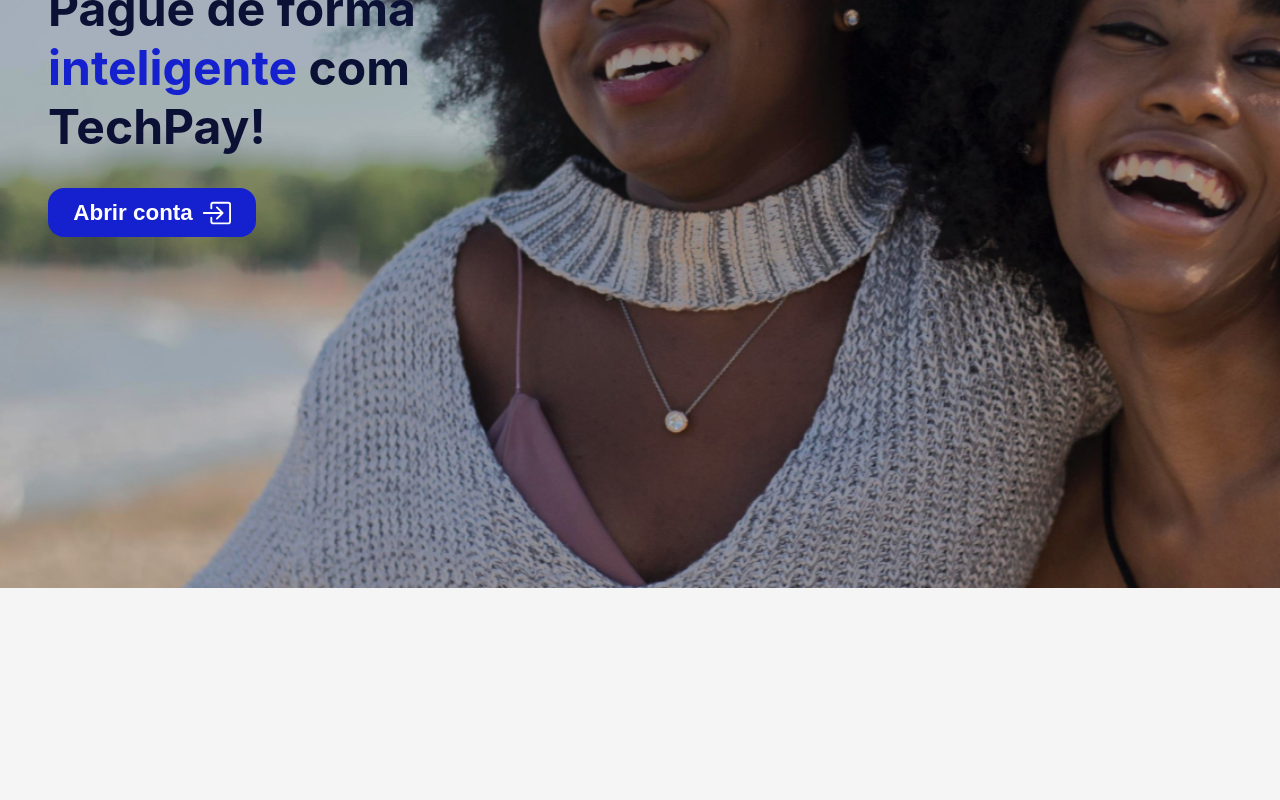
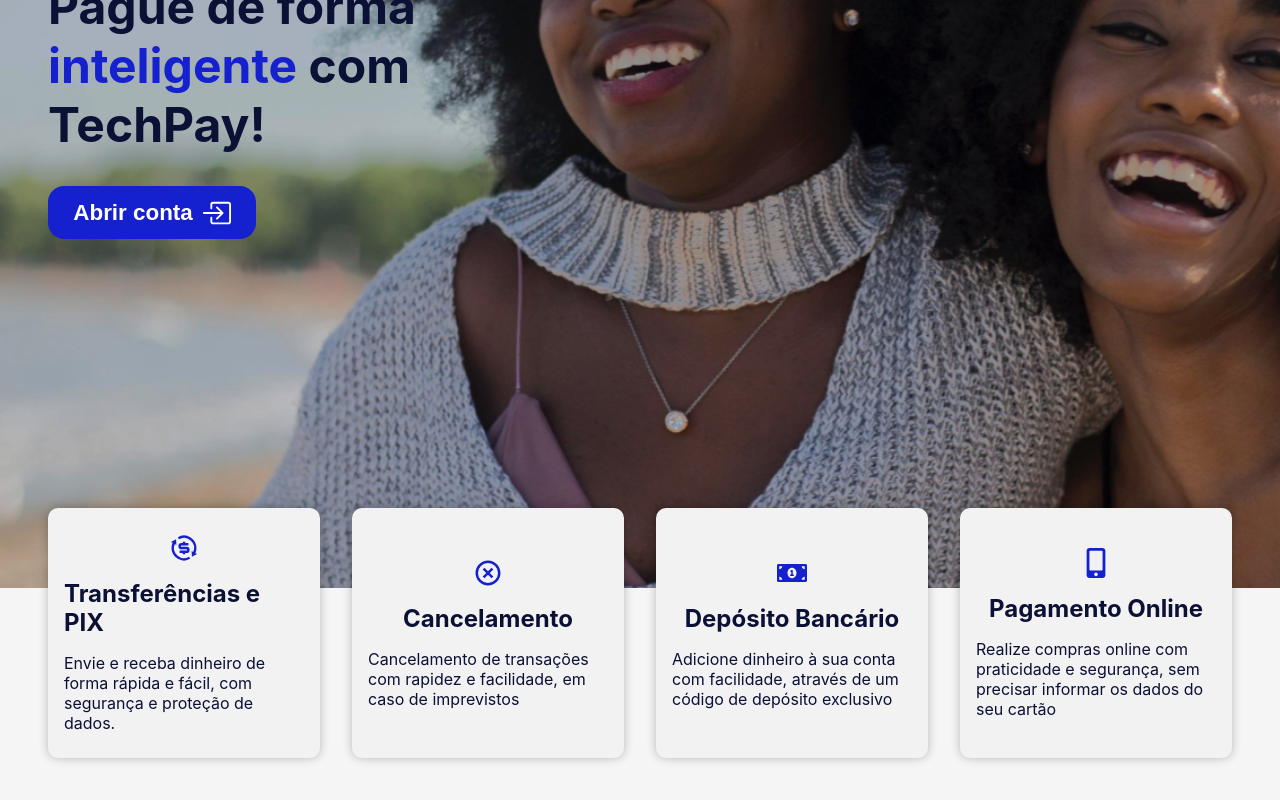
Before and after one commit to rafaelmachadobr/techpay, a React (Create React App) app: page / in a window 1280 px wide. Shown: the part 282-1082 px from the top of the page. Before the commit the page ends 870 px from the top, so only its background shows below. Built offline with nearby package versions, Linux system fonts and the light colour scheme.

Commit message:
Componente Row

```diff
--- a/public/index.html
+++ b/public/index.html
@@ -1,5 +1,5 @@
 <!DOCTYPE html>
-<html lang="en">
+<html lang="pt-br">
   <head>
     <meta charset="utf-8" />
     <link rel="icon" href="%PUBLIC_URL%/favicon.ico" />
--- a/src/components/Header/index.jsx
+++ b/src/components/Header/index.jsx
@@ -12,9 +12,11 @@
 
   return (
     <Container>
-      <h1>
-        Tech<span>Pay</span>
-      </h1>
+      <a href="/">
+        <h1>
+          Tech<span>Pay</span>
+        </h1>
+      </a>
 
       <ul>
         <li>
@@ -43,7 +45,7 @@
         offColor={shade(0.35, colors.primary)}
         onColor="#1521CF"
       />
-      <Button href="#">
+      <Button href="/">
         Abrir conta
         <BsBoxArrowInRight size={30} />
       </Button>
--- a/src/components/ui/Button/styles.jsx
+++ b/src/components/ui/Button/styles.jsx
@@ -13,7 +13,7 @@
   align-items: center;
   justify-content: center;
   gap: 0.5rem;
-  padding: 0.6rem 0;
+  padding: 0.7rem 0;
 
   &:hover {
     background-color: #0b1035;
--- a/src/pages/Home/index.jsx
+++ b/src/pages/Home/index.jsx
@@ -1,9 +1,11 @@
 import Header from "../../components/Header";
 import { Button } from "../../components/ui/Button/styles";
 
-import { ContainerHome } from "./styles";
+import { ContainerHome, ContainerSobre, Row } from "./styles";
 
 import { BsBoxArrowInRight } from "react-icons/bs";
+import { RiCloseCircleLine, RiExchangeDollarLine } from "react-icons/ri";
+import { FaMobileAlt, FaMoneyBillAlt } from "react-icons/fa";
 
 export default function Home({ toggleTheme }) {
   return (
@@ -20,6 +22,42 @@
           </Button>
         </div>
       </ContainerHome>
+      <ContainerSobre>
+        <Row>
+          <div>
+            <RiExchangeDollarLine size={30} />
+            <h3>Transferências e PIX</h3>
+            <p>
+              Envie e receba dinheiro de forma rápida e fácil, com segurança e
+              proteção de dados.
+            </p>
+          </div>
+          <div>
+            <RiCloseCircleLine size={30} />
+            <h3>Cancelamento</h3>
+            <p>
+              Cancelamento de transações com rapidez e facilidade, em caso de
+              imprevistos
+            </p>
+          </div>
+          <div>
+            <FaMoneyBillAlt size={30} />
+            <h3>Depósito Bancário</h3>
+            <p>
+              Adicione dinheiro à sua conta com facilidade, através de um código
+              de depósito exclusivo
+            </p>
+          </div>
+          <div>
+            <FaMobileAlt size={30} />
+            <h3>Pagamento Online</h3>
+            <p>
+              Realize compras online com praticidade e segurança, sem precisar
+              informar os dados do seu cartão
+            </p>
+          </div>
+        </Row>
+      </ContainerSobre>
     </>
   );
 }
--- a/src/pages/Home/styles.jsx
+++ b/src/pages/Home/styles.jsx
@@ -1,6 +1,10 @@
 import styled from "styled-components";
 
 import Background from "../../assets/bg-home.jpg";
+
+import { shade } from "polished";
+
+const backgroundColor = shade(0.2, "#f2f2f2");
 
 export const ContainerHome = styled.section`
   width: 100%;
@@ -30,3 +34,66 @@
     color: #1521cf;
   }
 `;
+
+export const ContainerSobre = styled.section`
+  width: 100%;
+  height: 100vh;
+  display: flex;
+  flex-direction: column;
+  padding: 0 3rem;
+`;
+
+export const Row = styled.div`
+  width: 100%;
+  max-width: 1200px;
+  margin: 0 auto;
+  display: flex;
+  flex-direction: row;
+  justify-content: space-between;
+  align-items: center;
+  gap: 2rem;
+  position: relative;
+  top: -10%;
+
+  div {
+    width: 100%;
+    max-width: 400px;
+    height: 250px;
+    display: flex;
+    flex-direction: column;
+    justify-content: center;
+    align-items: center;
+    gap: 1rem;
+    border-radius: 10px;
+    padding: 1rem;
+    background-color: #f2f2f2;
+    transition: 0.5s;
+    box-shadow: 0px 0px 10px rgba(0, 0, 0, 0.25);
+
+    h3 {
+      font-size: 1.5rem;
+      color: #0b1035;
+    }
+
+    p {
+      font-size: 1rem;
+      color: #0b1035;
+    }
+
+    svg {
+      color: #1521cf;
+      transition: 0.5s;
+    }
+
+    &:hover {
+      background-color: ${backgroundColor};
+      color: #fff;
+      cursor: pointer;
+    }
+  }
+
+  @media (max-width: 768px) {
+    flex-direction: column;
+    gap: 2rem;
+  }
+`;
```
